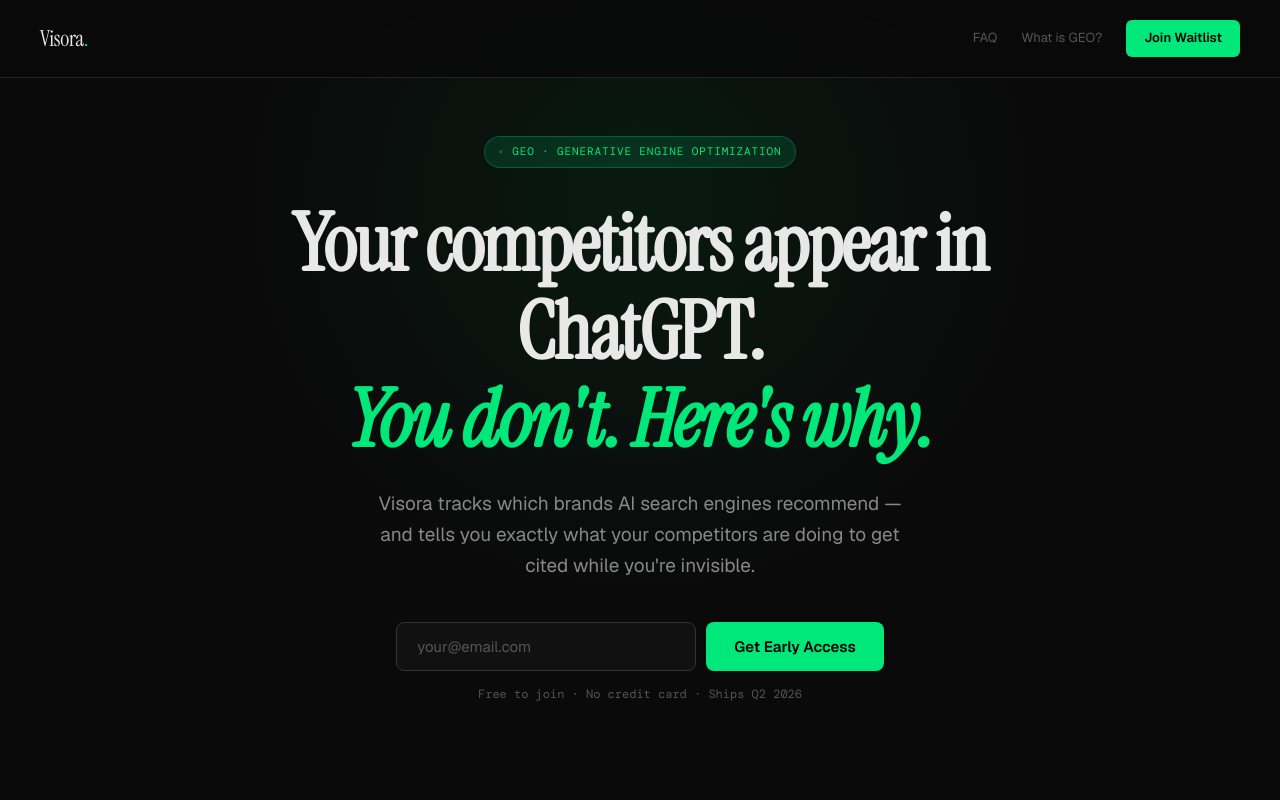
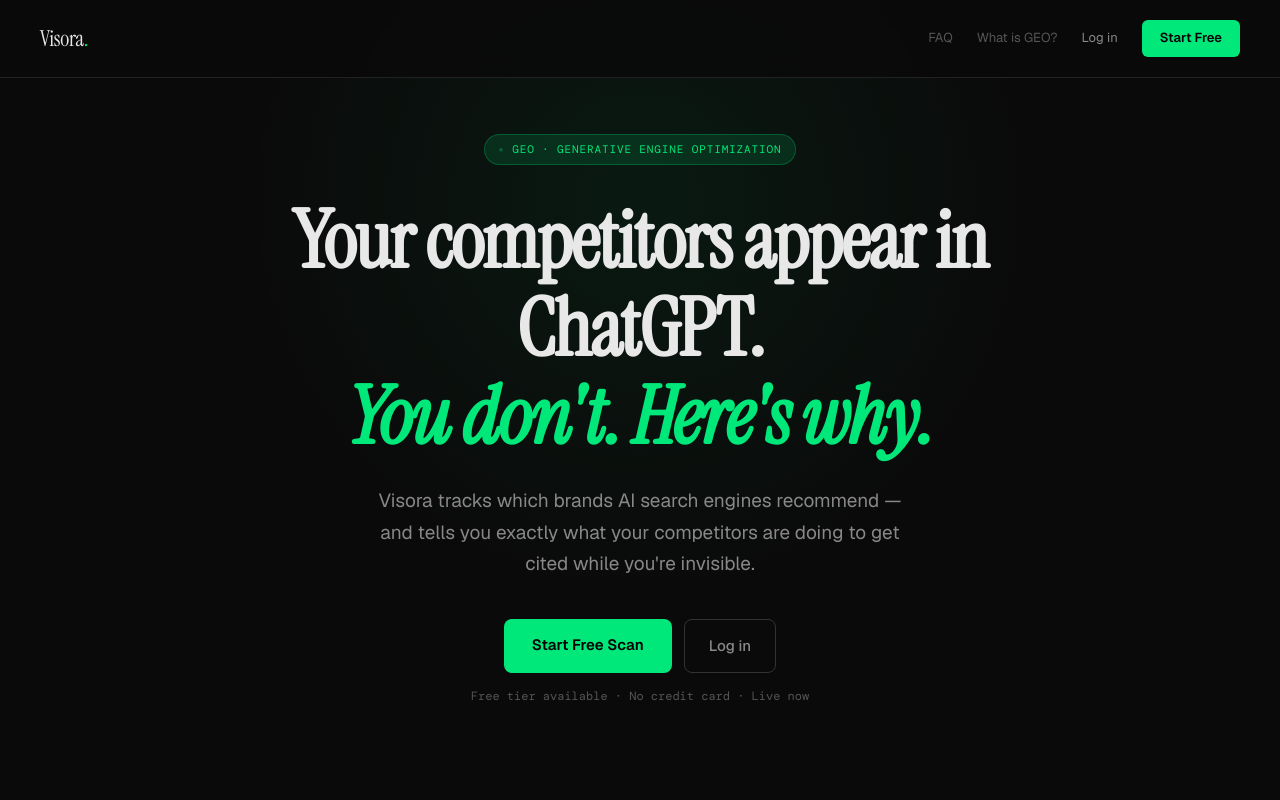
Before and after one commit to ScottLiu007/visora-landing, a plain HTML site: page index.html in a window 1280 px wide. Shown: the top 800 px of the page. Drawn offline with nearby package versions, Linux system fonts and the light colour scheme.

Commit message:
fix: add Login button and update nav CTA from waitlist to live signup

```diff
--- a/index.html
+++ b/index.html
@@ -537,7 +537,8 @@
     <div style="display:flex;align-items:center;gap:24px">
       <a href="/faq" style="font-size:13px;color:var(--text-3);text-decoration:none;transition:color .2s" onmouseover="this.style.color='var(--text-2)'" onmouseout="this.style.color='var(--text-3)'">FAQ</a>
       <a href="/blog/what-is-geo" style="font-size:13px;color:var(--text-3);text-decoration:none;transition:color .2s" onmouseover="this.style.color='var(--text-2)'" onmouseout="this.style.color='var(--text-3)'">What is GEO?</a>
-      <a href="#waitlist" class="cta-small">Join Waitlist</a>
+      <a href="https://dashboard.visoraapp.com/auth/login" style="font-size:13px;color:var(--text-2);text-decoration:none;transition:color .2s" onmouseover="this.style.color='var(--text)'" onmouseout="this.style.color='var(--text-2)'">Log in</a>
+      <a href="https://dashboard.visoraapp.com/auth/signup" class="cta-small">Start Free</a>
     </div>
   </nav>
 
@@ -549,12 +550,11 @@
       Visora tracks which brands AI search engines recommend — and tells you exactly
       what your competitors are doing to get cited while you're invisible.
     </p>
-    <form class="hero-form" id="waitlist-form">
-      <input type="email" placeholder="your@email.com" required id="email-input">
-      <button type="submit" class="btn-primary">Get Early Access</button>
-    </form>
-    <p class="hero-note">Free to join · No credit card · Ships Q2 2026</p>
-    <p class="success-msg" id="success-msg">✓ You're on the list. We'll be in touch.</p>
+    <div style="display:flex;gap:12px;margin-top:40px;flex-wrap:wrap;justify-content:center">
+      <a href="https://dashboard.visoraapp.com/auth/signup" class="btn-primary" style="text-decoration:none">Start Free Scan</a>
+      <a href="https://dashboard.visoraapp.com/auth/login" style="text-decoration:none;display:inline-flex;align-items:center;padding:14px 24px;border:1px solid var(--border-bright);border-radius:8px;font-size:15px;font-weight:500;color:var(--text-2);transition:all .2s" onmouseover="this.style.color='var(--text)';this.style.borderColor='var(--text-3)'" onmouseout="this.style.color='var(--text-2)';this.style.borderColor='var(--border-bright)'">Log in</a>
+    </div>
+    <p class="hero-note">Free tier available · No credit card · Live now</p>
   </section>
 
   <!-- PROOF BAR -->
```
